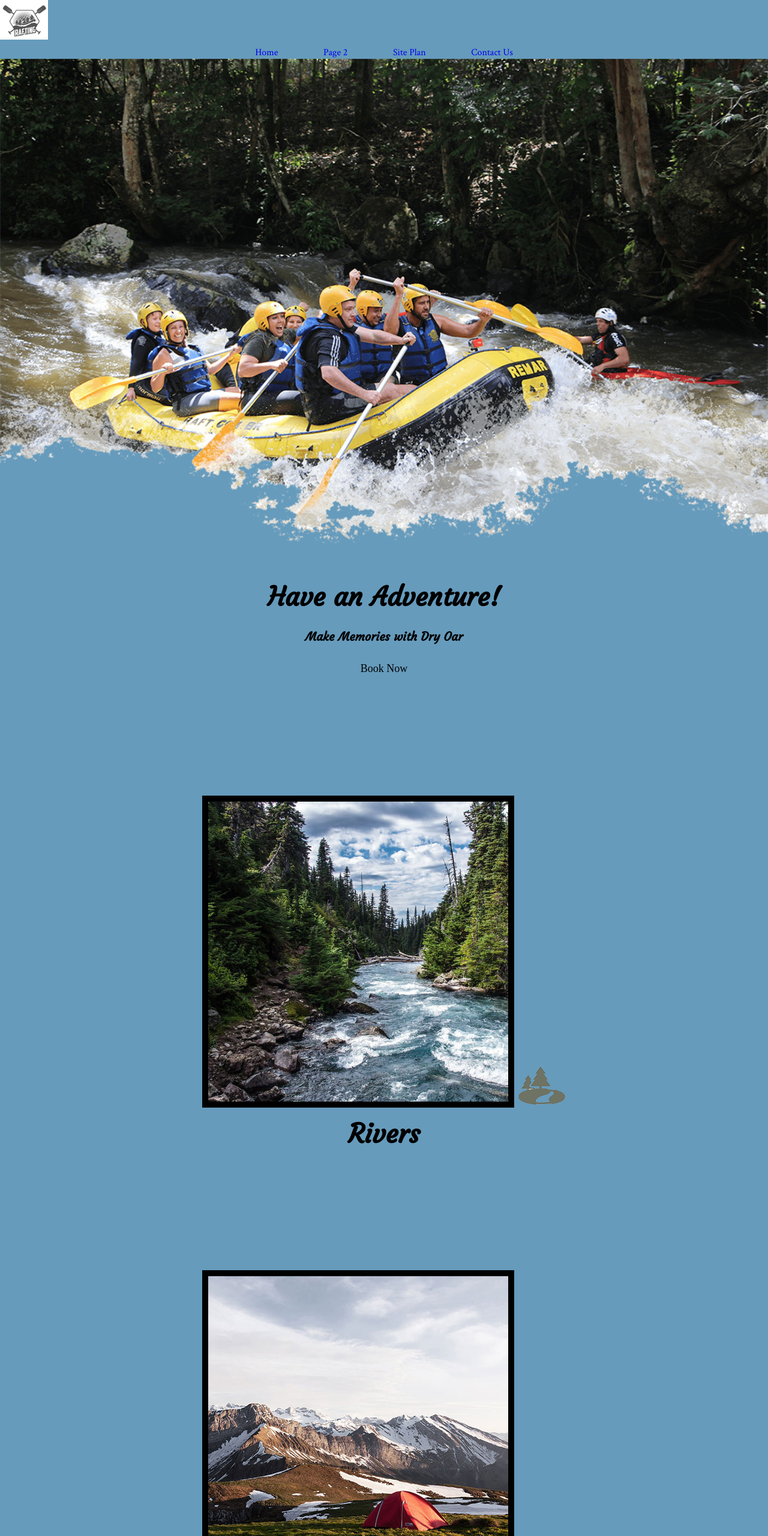
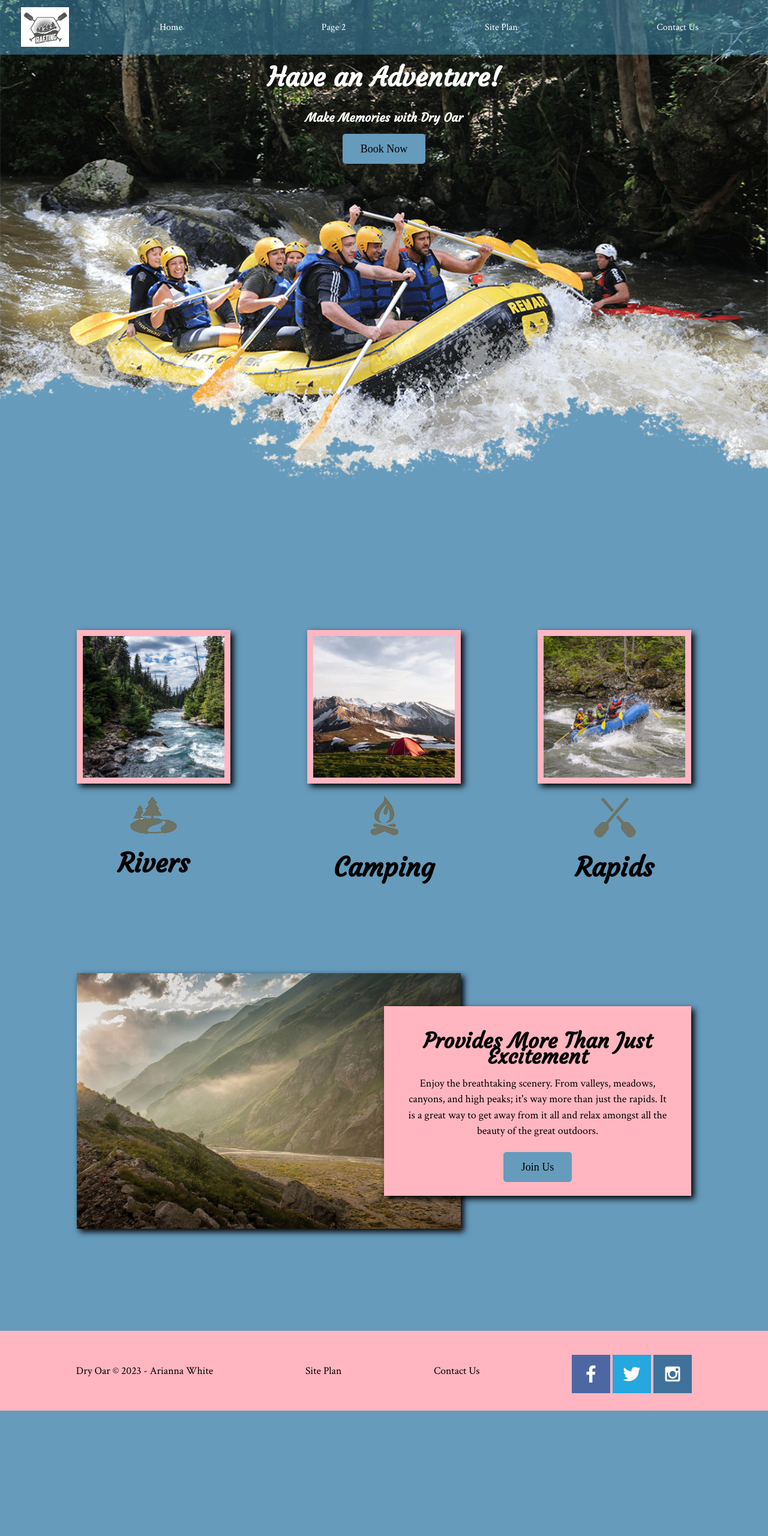
Before and after one commit to byui-ari/wdd130, a plain HTML site: page wwr/index.html in a window 1280 px wide. Shown: the top 2560 px of the page at 60% size. After the commit the page ends 2371 px from the top, so only its background shows below. Drawn offline with Linux system fonts and the light colour scheme.

Commit message:
updates to wwr

```diff
--- a/wwr/styles/style.css
+++ b/wwr/styles/style.css
@@ -34,6 +34,9 @@ nav a {
   font-size: 16px;
   padding: 35px;
 }
+footer a {
+  color:black;
+}
 
 h4 {
   font-family: var(--heading-font);
@@ -61,6 +64,13 @@ p {
 footer {
   font-size: 16px;
   margin-top: 200px ;
+  color: black;
+  background-color: #ffb6c1;
+  margin: 20px auto;
+  padding: 25px 50px;
+  display: flex;
+  justify-content: space-around;
+  align-items: center;
 }
 
 .rivers-card, .camping-card, .rapids-card {
@@ -80,20 +90,21 @@ nav, a, #hero-msg, h1, #hero-msg, h4, .button-box, main, section {
   height: 725px;
   }
 
-body, header, .book, .join, #background, .msg {
+body, .book, .join, #background, .msg {
   background-color: #669BBC ;
   color: black;
+  }
+header {
+  color:black;
+  background-color: rgba(71, 151, 194, 0.5);
+}
+a {
+  color: white;
 }
 
 nav a:hover, .book:hover, .join:hover {
   background-color: #ffb6c1;
   color: black;
-  }
-footer {
-  color: black;
-  background-color: #ffb6c1;
-  margin: 20px auto;
-  padding: 25px;
   }
 
 nav a, .book, .join, footer a {
@@ -118,6 +129,8 @@ footer p a:hover {
 
 #logo_link {
   padding-top: 5px;
+  justify-self: center;
+  align-self: center;
 }
 
 .icon {
@@ -128,8 +141,120 @@ footer .social img {
   padding-top: 15px;
 }
 .card-img {
-    border: 10px solid black;
+  border: 10px solid #ffb6c1 ;
+  transition: transform .5s;
+  box-shadow: 5px 5px 10px black ;
 }
 main section img {
   box-sizing: border-box;
 }
+header {
+  display: grid;
+  grid-template-columns: 150px auto;
+}
+nav {
+  display: flex;
+  justify-content: space-around;
+}
+#hero {
+  display: grid;
+  grid-template-columns: 1fr 3fr 1fr ;
+  /* repeat(5, 1fr) */
+  margin-top: -100px;
+}
+#hero-box {
+  grid-column: 1/4;
+  grid-row: 1/3;
+  z-index: -1;
+}
+#hero-msg h4, h1 {
+  color:white;
+}
+#hero-msg {
+  grid-column: 2/3;
+  grid-row: 1/2;
+  margin-top: 100px;
+}
+.home-grid {
+  display: grid;
+  /* grid-template-columns: repeat(10, 1fr);  */
+  grid-template-columns: 1fr 1fr 1fr 1fr 1fr 1fr 1fr 1fr 1fr 1fr;
+}
+.card-img, .mountains {
+  width: 100%;
+}
+.rivers-card {
+  grid-column: 2/4;
+  grid-row: 2/3;
+}
+.camping-card {
+  grid-column: 5/7;
+  grid-row: 2/3;
+}
+.rapids-card {
+  grid-column: 8/10;
+  grid-row: 2/3;
+}
+#background {
+  grid-column: 1/11;
+  grid-row: 4/9;
+}
+.mountains {
+  width: 100% ;
+  grid-column: 2/7;
+  grid-row: 5/8;
+  box-shadow: 5px 5px 10px black;
+}
+.msg {
+  grid-column: 6/10;
+  grid-row: 6/7;
+  padding: 35px;
+  background-color:#ffb6c1;
+  box-shadow: 5px 5px 10px black;
+}
+.card-img:hover {
+  opacity: .6;
+  transform: scale(1.1);
+}
+
+@media screen and (max-width: 900px) {
+  #hero, .home-grid {
+    display: block;
+    height: auto;
+  }
+  nav, footer {
+    flex-direction: column;
+  }
+  nav a {
+    display: block;
+    padding: 15px;
+  }
+  #hero {
+    margin-top: 0;
+  }
+  #hero-msg {
+    margin-top: 0;
+  }
+  #hero-msg h4 {
+    display: none;
+  }
+  .home-title {
+    font-size: 25px;
+    color: #ffb6c1;
+  }
+  .rivers-card, .camping-card, .rapids-card {
+    margin: 50px auto;
+    width: 60%;
+  }
+  #background {
+    display: none;
+  }
+  .mountains, .msg {
+    width: 80%;
+    display: block;
+    margin: 0 auto;
+  }
+  footer {
+    margin-top: 25px;
+  }
+}
```
Lines whose indentation alone changed are shown as unchanged.
